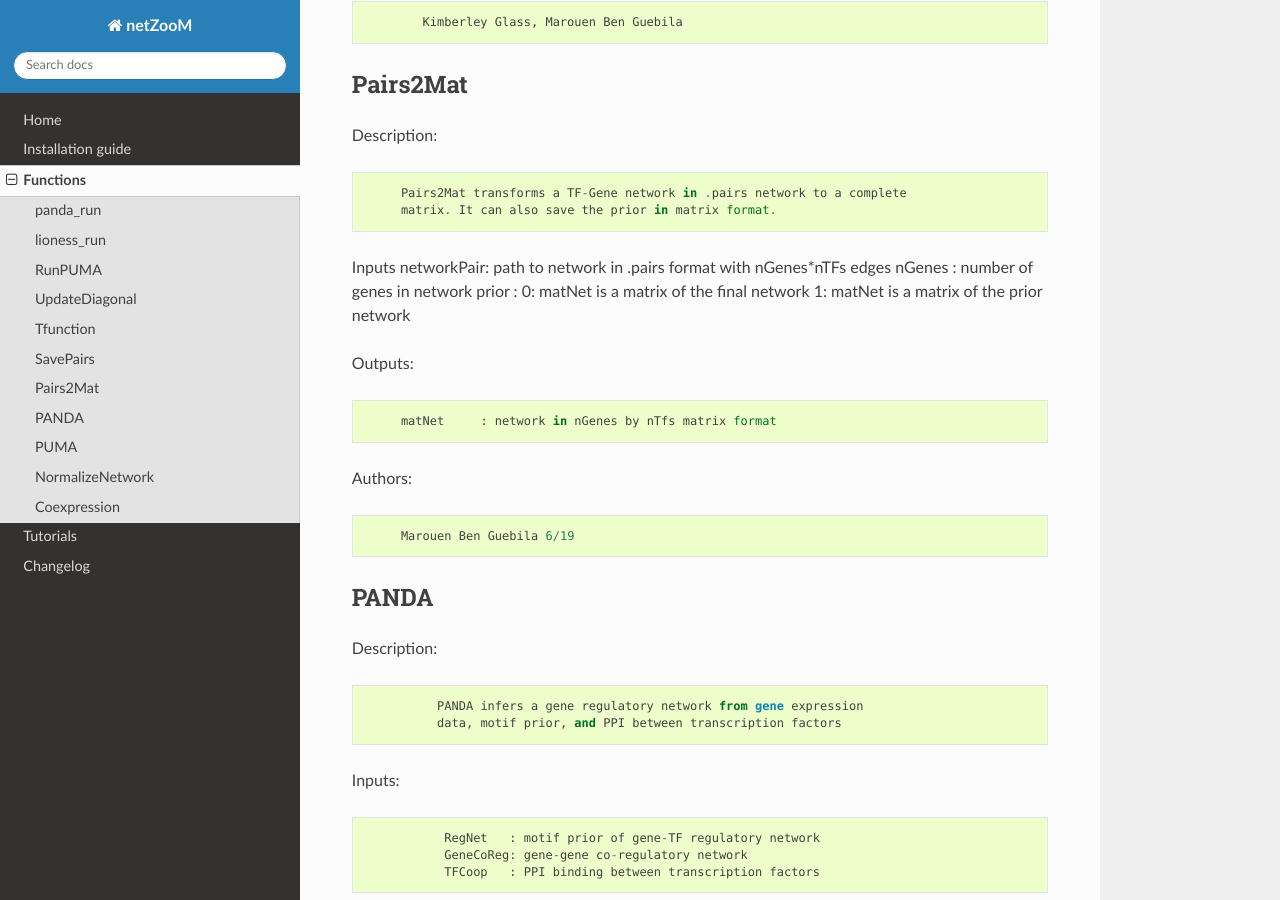
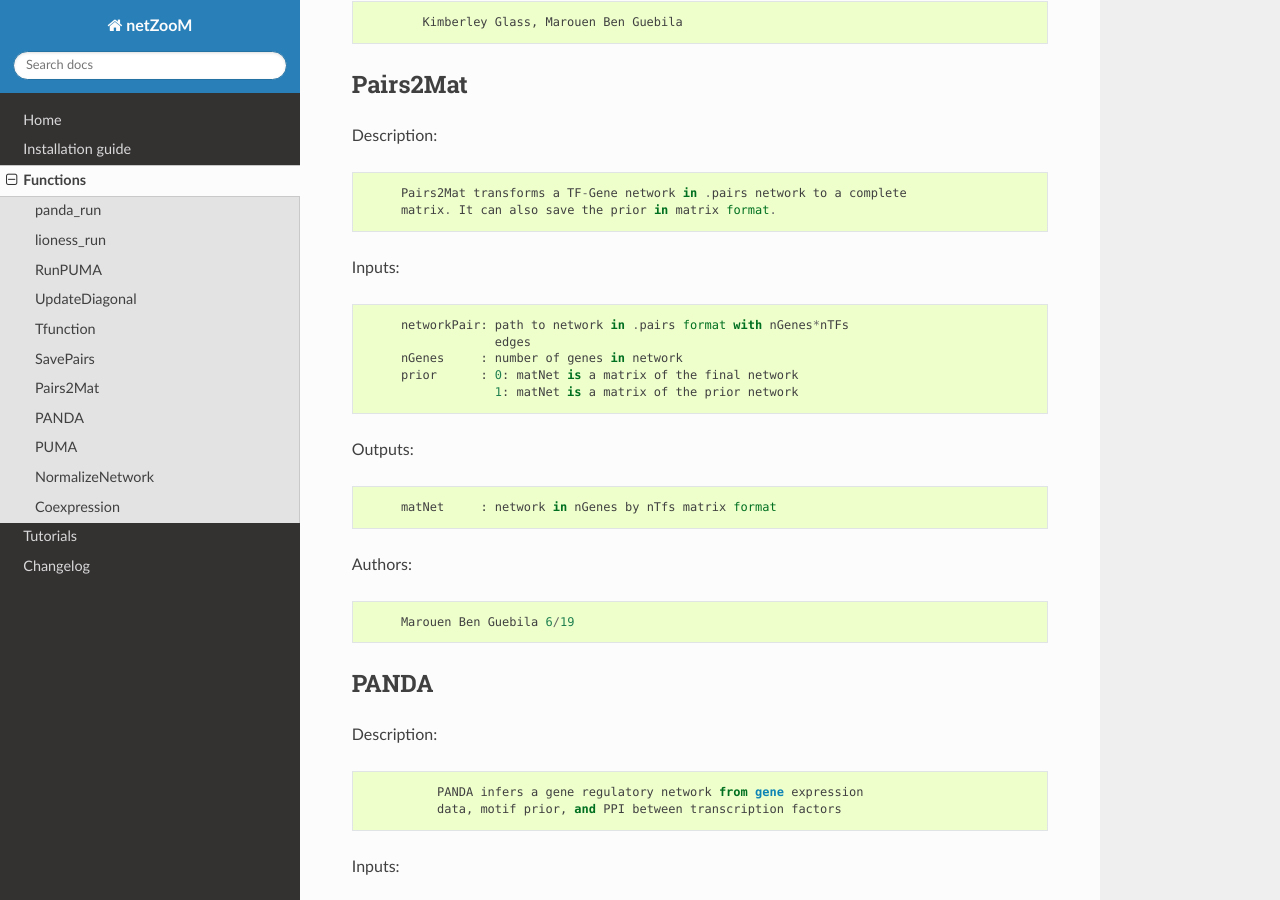
Before and after one commit to netZoo/netZooM, a Sphinx documentation site: the page built from docs/functions/index.md, in a window 1280 px wide and 900 px high, scrolled down 4549 px. Built offline with Sphinx 7.4.7 and the Read the Docs theme 2.0.0, drawn with Linux system fonts in a browser that asks for light colours; some of the changed lines change nothing that is shown.

Commit message:
fix docs

```diff
--- a/docs/functions/index.md
+++ b/docs/functions/index.md
@@ -185,7 +185,8 @@
          Pairs2Mat transforms a TF-Gene network in .pairs network to a complete
          matrix. It can also save the prior in matrix format.
 
- Inputs
+ Inputs:
+
          networkPair: path to network in .pairs format with nGenes*nTFs
                       edges
          nGenes     : number of genes in network
```
